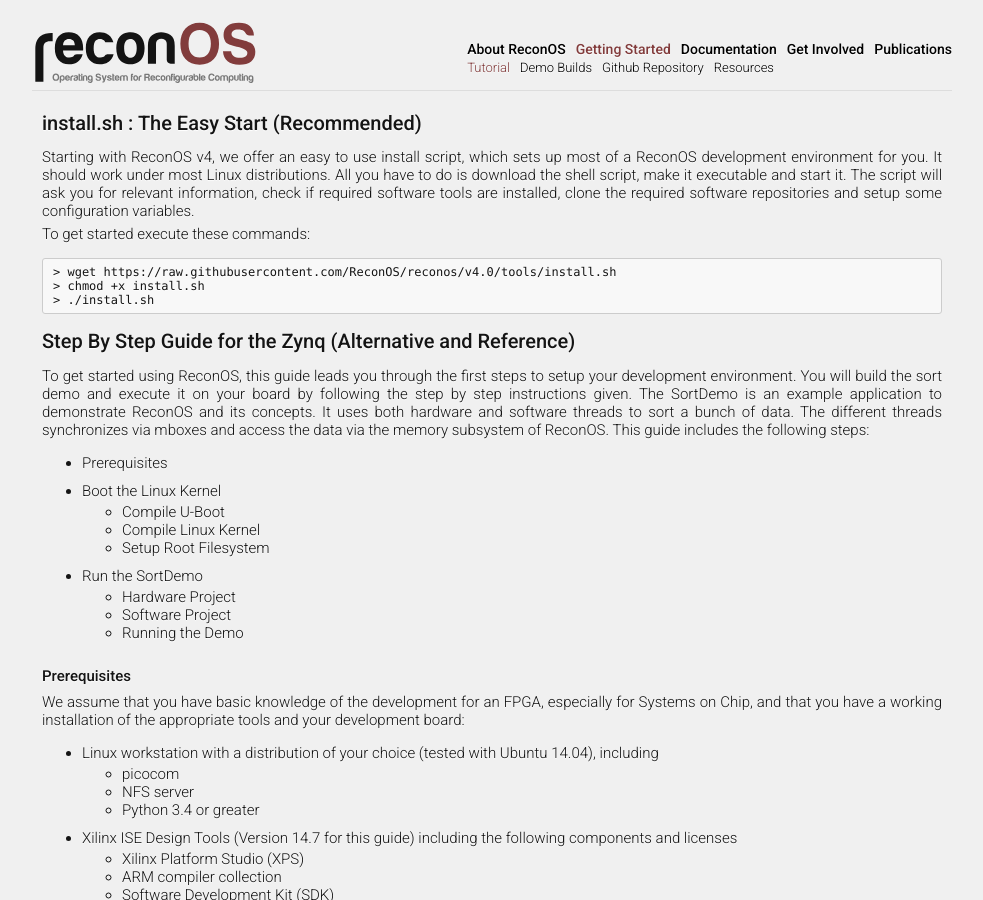
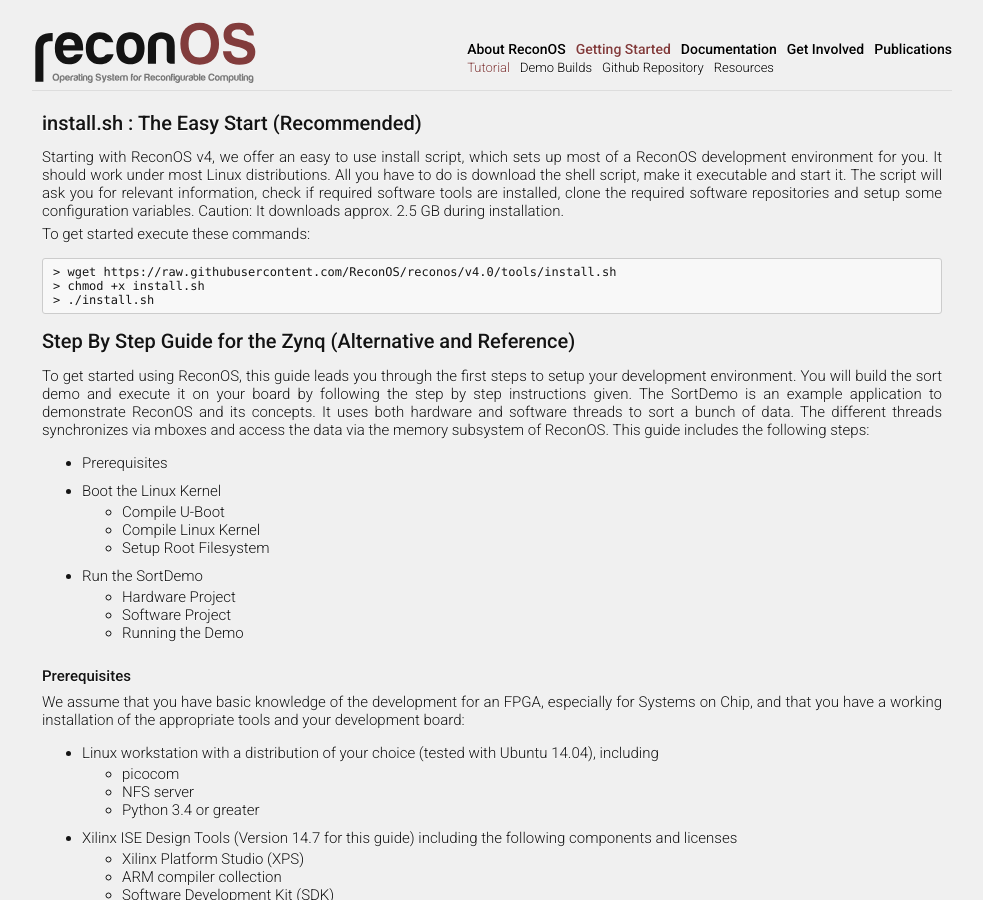
Before and after one commit to ReconOS/reconos.github.io, a Jekyll site: the page built from gettingstarted/tutorial/index.md, in a window 1280 px wide and 900 px high. Shown: the whole window, without its empty margins (148-1131 px from the left). Built offline with Jekyll 4.4.1, drawn with Linux system fonts in a browser that asks for light colours.

Commit message:
added amount of data downloaded by setup script

```diff
--- a/gettingstarted/tutorial/index.md
+++ b/gettingstarted/tutorial/index.md
@@ -8,7 +8,8 @@ Starting with ReconOS v4, we offer an easy to use install script, which sets
 up most of a ReconOS development environment for you. It should work under most Linux distributions.
 All you have to do is download the shell script, make it executable and start it. The script will
 ask you for relevant information, check if required software tools are installed,
-clone the required software repositories and setup some configuration variables.
+clone the required software repositories and setup some configuration variables. Caution: It
+downloads approx. 2.5 GB during installation.
 
 To get started execute these commands:
 
```
